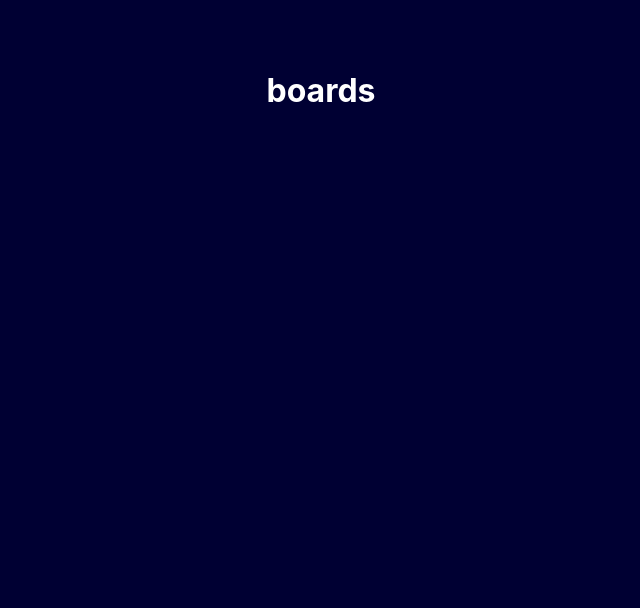
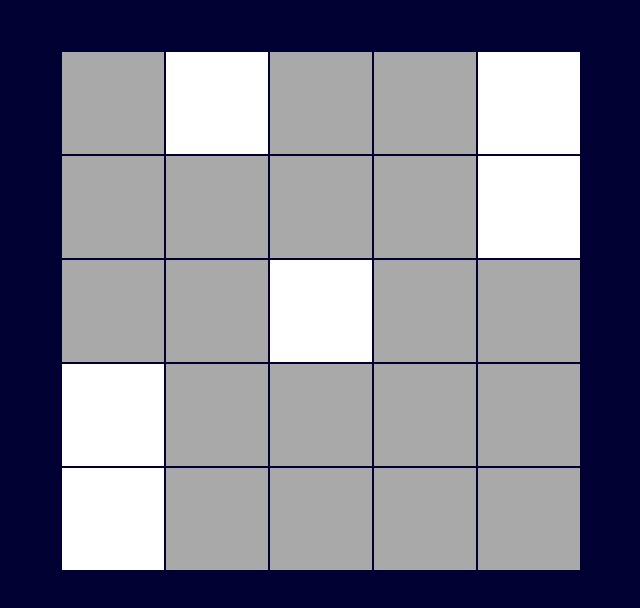
Before and after one commit to ehsansh/react-bootcamp, a React (Create React App) app: page / in a window 1280 px wide. Shown: the top 608 px of the page, without its empty margins (319-959 px from the left). Built offline with nearby package versions, Linux system fonts and the light colour scheme.

Commit message:
add table to the board

```diff
--- a/src/Board.js
+++ b/src/Board.js
@@ -98,7 +98,20 @@ class Board extends Component {
         // TODO
         // make table board
         // TODO
-        return <h1>boards</h1>;
+        let tblBoard = this.state.board.map(row => {
+            return (
+                <tr>
+                    {row.map(lit => (
+                        <Cell isLit={lit} />
+                    ))}
+                </tr>
+            );
+        });
+        return (
+            <table className='Board'>
+                <tbody>{tblBoard}</tbody>
+            </table>
+        );
     }
 }
 
```
